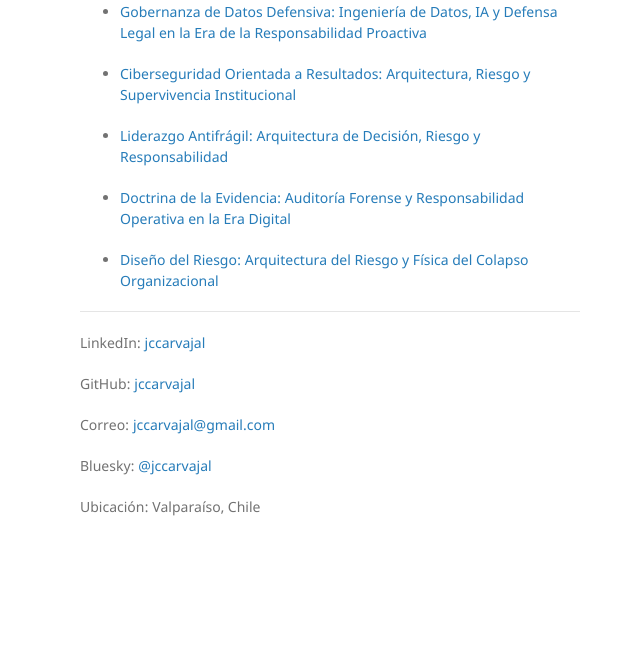
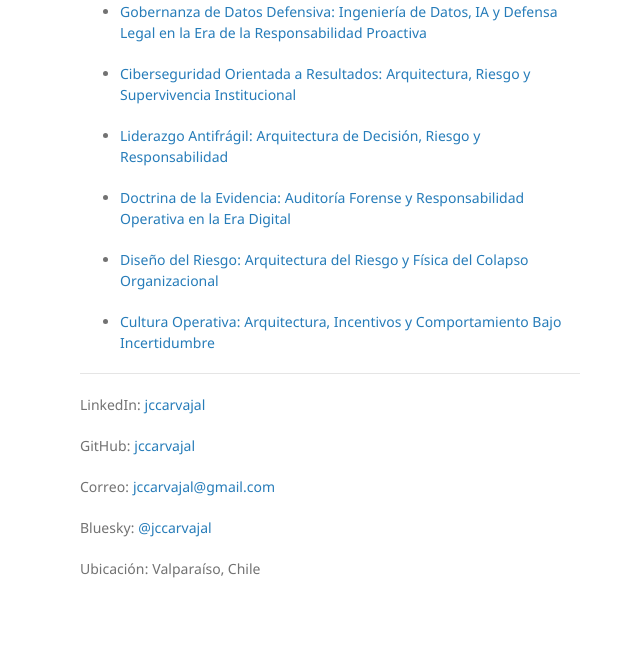
Before and after one commit to jccarvajal/jccarvajal.github.io, a Jekyll site: the page built from index.md, in a window 1280 px wide. Shown: the part 327-976 px from the top of the page, without its empty margins (490-1130 px from the left). Built offline with Jekyll 4.4.1, drawn with Linux system fonts in a browser that asks for light colours; our own code applies the rules of GitHub Pages for plain Markdown files; before the commit the page ends 914 px from its top, so only the background shows below that.

Commit message:
Add new link for Cultura Operativa

```diff
--- a/index.md
+++ b/index.md
@@ -24,6 +24,8 @@ Libros publicados (Arquitectura, Riesgo y Decisión):
 
 * [Diseño del Riesgo: Arquitectura del Riesgo y Física del Colapso Organizacional](https://riesgo.jccarvajal.com)
 
+* [Cultura Operativa: Arquitectura, Incentivos y Comportamiento Bajo Incertidumbre](https://cultura.jccarvajal.com)
+
 ---
 
 LinkedIn: [jccarvajal](https://www.linkedin.com/in/jccarvajal)
```
